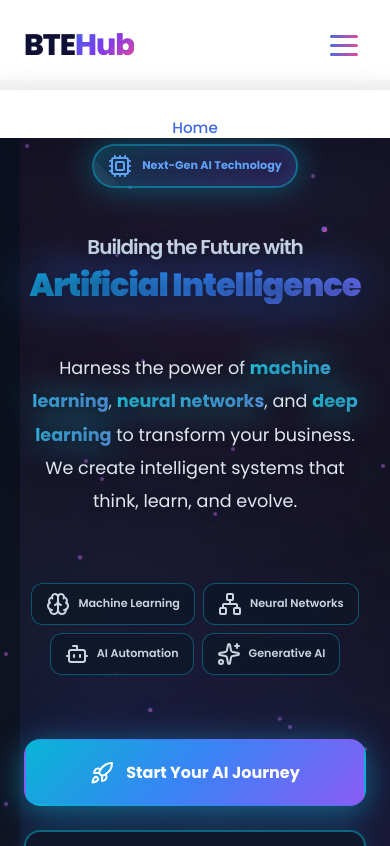
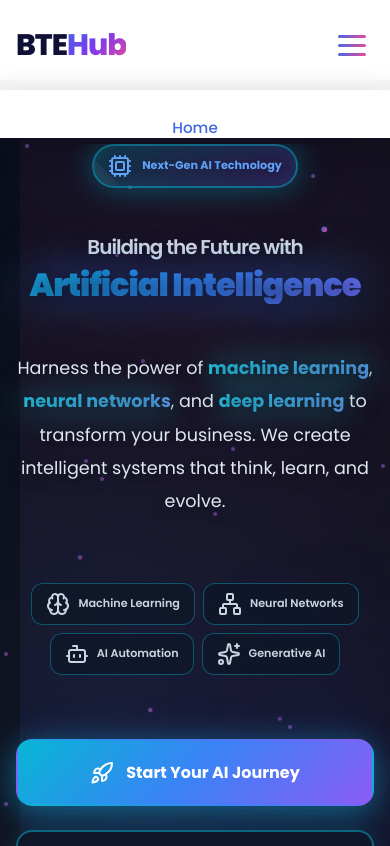
Before and after one commit to btehub-solutions/BTEHub-Landing-Page-, a plain HTML site: page index.html in a window 390 px wide. Shown: the top 846 px of the page. Drawn offline with nearby package versions, Linux system fonts and the light colour scheme; animation ran at ten frames a second.

Commit message:
mobile responsive

```diff
--- a/styles.css
+++ b/styles.css
@@ -8,6 +8,12 @@
     margin: 0;
     padding: 0;
     box-sizing: border-box;
+}
+
+/* Ensure images don't overflow on mobile */
+img {
+    max-width: 100%;
+    height: auto;
 }
 
 :root {
@@ -75,6 +81,8 @@
 html {
     scroll-behavior: smooth;
     font-size: 16px;
+    overflow-x: hidden;
+    width: 100%;
 }
 
 body {
@@ -83,6 +91,8 @@ body {
     color: var(--text-dark);
     background-color: var(--white);
     overflow-x: hidden;
+    width: 100%;
+    max-width: 100vw;
     -webkit-font-smoothing: antialiased;
     -moz-osx-font-smoothing: grayscale;
 }
@@ -91,6 +101,16 @@ body {
     max-width: 1280px;
     margin: 0 auto;
     padding: 0 var(--spacing-lg);
+    width: 100%;
+    overflow-x: hidden;
+}
+
+/* ===========================
+   Section Base Styles
+   =========================== */
+section {
+    width: 100%;
+    overflow-x: hidden;
 }
 
 /* ===========================
@@ -1749,6 +1769,26 @@ body,
         padding: 0 var(--spacing-md);
     }
 
+    /* Reduce orb sizes for mobile to prevent overflow */
+    .orb-1 {
+        width: 400px;
+        height: 400px;
+        top: -100px;
+        left: -100px;
+    }
+
+    .orb-2 {
+        width: 350px;
+        height: 350px;
+        right: -100px;
+    }
+
+    .orb-3 {
+        width: 300px;
+        height: 300px;
+        bottom: -100px;
+    }
+
     .mobile-menu-toggle {
         display: flex;
     }
@@ -1937,6 +1977,31 @@ body,
 }
 
 @media (max-width: 480px) {
+    /* Ensure proper spacing on very small screens */
+    .container {
+        padding: 0 var(--spacing-sm);
+    }
+
+    /* Further reduce orb sizes for very small screens */
+    .orb-1 {
+        width: 250px;
+        height: 250px;
+        top: -50px;
+        left: -50px;
+    }
+
+    .orb-2 {
+        width: 220px;
+        height: 220px;
+        right: -50px;
+    }
+
+    .orb-3 {
+        width: 200px;
+        height: 200px;
+        bottom: -50px;
+    }
+
     .hero-badge {
         font-size: 0.75rem;
         padding: 0.5rem 0.875rem;
```
